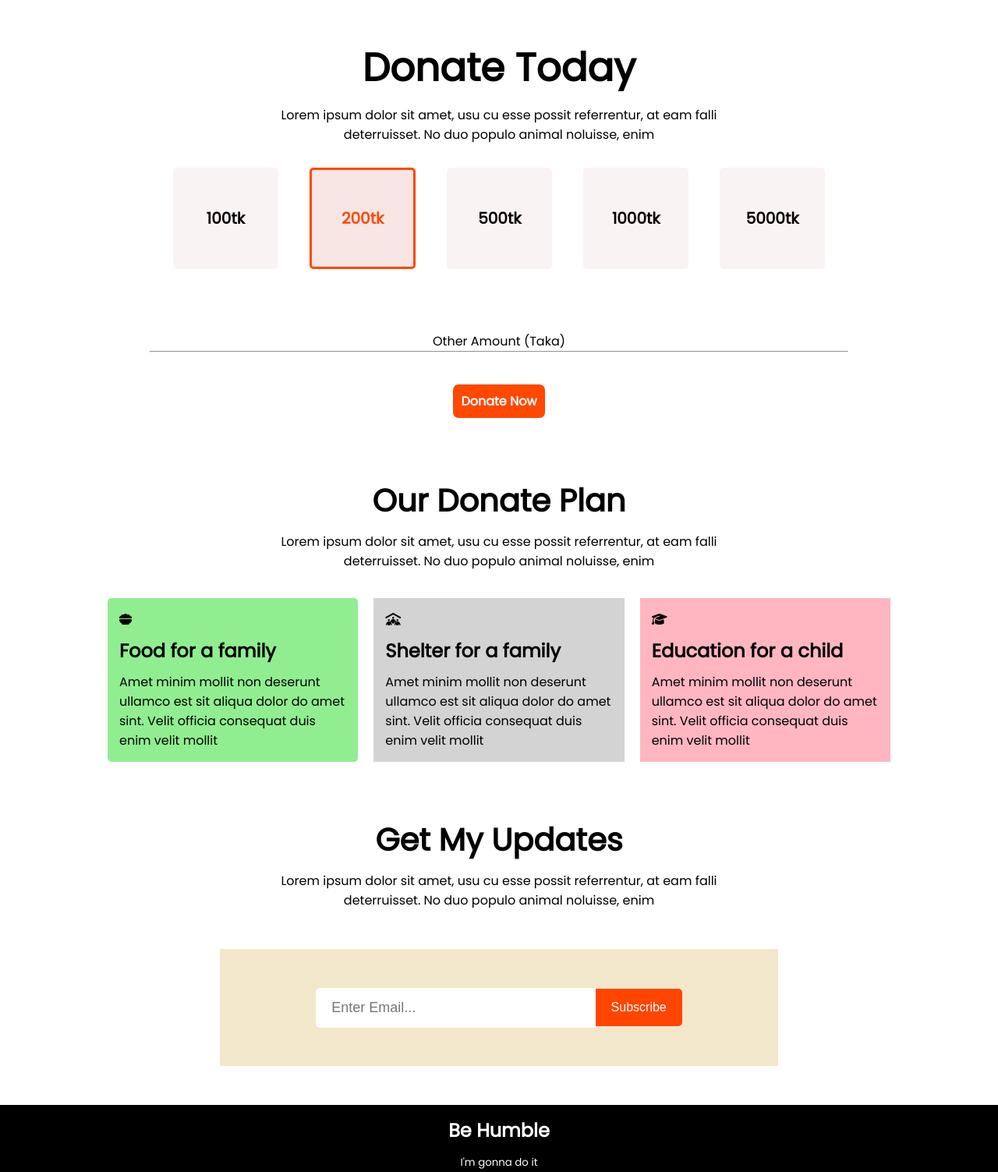
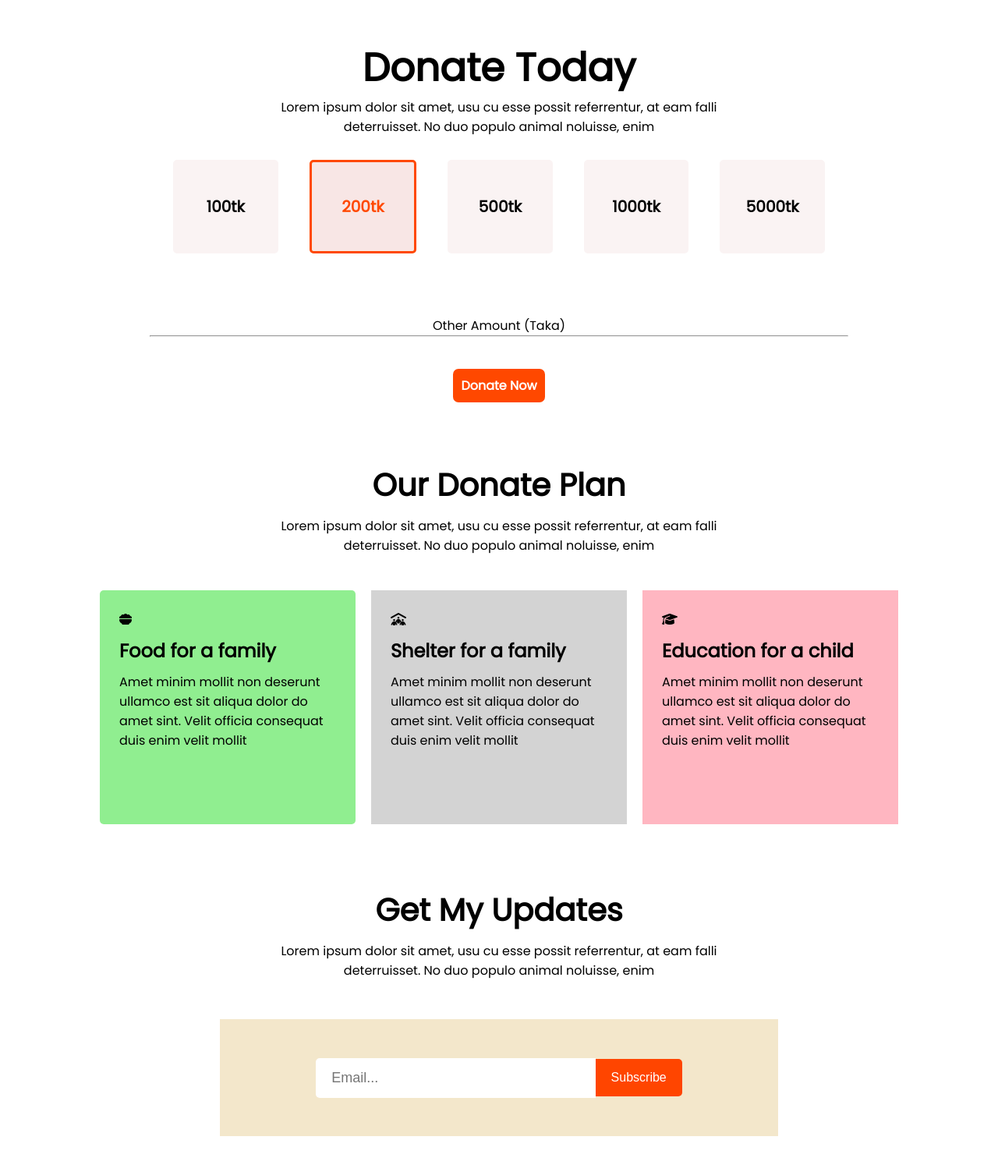
Before and after one commit to SyedemonShihab/Assignment1, a plain HTML site: page index.html in a window 1280 px wide. Shown: the part 800-2303 px from the top of the page at 78% size. Drawn offline with Linux system fonts and the light colour scheme; a web font is replaced by a local one.

Commit message:
some correction

```diff
--- a/index.html
+++ b/index.html
@@ -16,7 +16,9 @@
 </head>
 
 <body>
+
   <section class="header">
+
     <div class="header-title">
 
       <h1>Let’s Help Those Who Are <br>
@@ -25,10 +27,13 @@
         deterruisset. No duo populo animal noluisse, enim</p>
       <br><br><br>
       <a class="header-button" href="#">Donate Now</a>
+
     </div>
+
   </section>
 
   <div class="second-section">
+
     <h1>Donate Today</h1>
     <p>Lorem ipsum dolor sit amet, usu cu esse possit referrentur, at eam falli <br>
       deterruisset. No duo populo animal noluisse, enim</p>
@@ -45,6 +50,7 @@
     <hr>
     <br><br>
     <a class="header-button" href="#">Donate Now</a>
+
   </div>
   <br><br><br>
 
@@ -89,7 +95,7 @@
       deterruisset. No duo populo animal noluisse, enim</p>
     <br><br>
     <div class="last-div">
-      <input type="text" placeholder="Enter Email...">
+      <input type="text" placeholder="Email...">
       <button type="submit">Subscribe</button>
 
     </div>
--- a/style.css
+++ b/style.css
@@ -19,7 +19,6 @@ body {
   justify-content: center;
   align-items: center;
   margin-bottom: 50px;
-
 }
 
 .header-title {
@@ -27,15 +26,13 @@ body {
   text-align: center;
   flex-direction: column;
   color: white;
-
 }
 
 h1 {
   font-size: 50px;
-  padding-bottom: 10px;
-  color: ;
 }
-h2{
+
+h2 {
   padding-top: 10px;
   padding-bottom: 10px;
 }
@@ -43,22 +40,20 @@ h2{
 .h2-1 {
   font-size: 40px;
   font-weight: bold;
-
 }
 
 .header-button {
+  color: white;
+  font-weight: bold;
   text-decoration: none;
   border-radius: 7px;
   background-color: rgb(255, 72, 0);
-  color: white;
-  font-weight: bold;
   padding: 10px 10px;
   margin-top: 10px;
 }
 
 .second-section {
   width: 70%;
-  height: fit-content;
   text-align: center;
   align-items: center;
   margin: 0 auto;
@@ -70,27 +65,25 @@ h2{
 }
 
 .box {
-  width: 20%;
-  height: 130px;
-  margin: 20px;
-  padding: 20px;
+  width: 25%;
+  height: 120px;
+  font-size: 20px;
+  font-weight: bold;
   box-sizing: border-box;
   border-radius: 5px;
   background-color: rgb(250, 243, 243);
   display: flex;
   align-items: center;
   justify-content: center;
-  font-weight: bold;
-  font-size: 20px;
+  margin: 20px;
+  padding: 20px;
 }
-.box2{
-  background-color:rgb(248, 230, 229) ;
-  border: 3px solid rgb(255, 72, 0) ;
+
+.box2 {
+  background-color: rgb(248, 230, 229);
+  border: 3px solid rgb(255, 72, 0);
   color: rgb(255, 72, 0);
-
 }
-.box :hover {}
-
 .third-section {
   width: 100%;
   text-align: center;
@@ -109,28 +102,29 @@ h2{
 }
 
 #div1 {
+  height: 300px;
   background-color: lightgreen;
   color: black;
   text-align: left;
-  padding: 15px;
-  margin: 10px;
   border-radius: 5px;
+  padding: 25px;
 }
 
 #div2 {
+  height: 300px;
   background-color: lightgrey;
   color: black;
   text-align: left;
-  padding: 15px;
-  margin: 10px;
+  padding: 25px;
+  margin: 20px;
 }
 
 #div3 {
+  height: 300px;
   background-color: lightpink;
   color: black;
   text-align: left;
-  padding: 15px;
-  margin: 10px;
+  padding: 25px;
 }
 
 .last-section {
@@ -145,10 +139,10 @@ h2{
   width: 80%;
   height: 150px;
   background-color: rgb(243, 231, 203);
-  margin: 0 auto;
   display: flex;
   justify-content: center;
   align-items: center;
+  margin: 0 auto;
 
 }
 
@@ -165,12 +159,10 @@ h2{
   font-size: 16px;
   background-color: orangered;
   border: none;
-
   color: white;
   padding: 15px 20px;
   border-bottom-right-radius: 5px;
   border-top-right-radius: 5px;
-
 }
 
 footer {
```
Also changed, not shown: afg.jpg (added), emon.jpg (added), somalia.jpg (added), ukrain.jpg (added), unaited.jpg (added).
